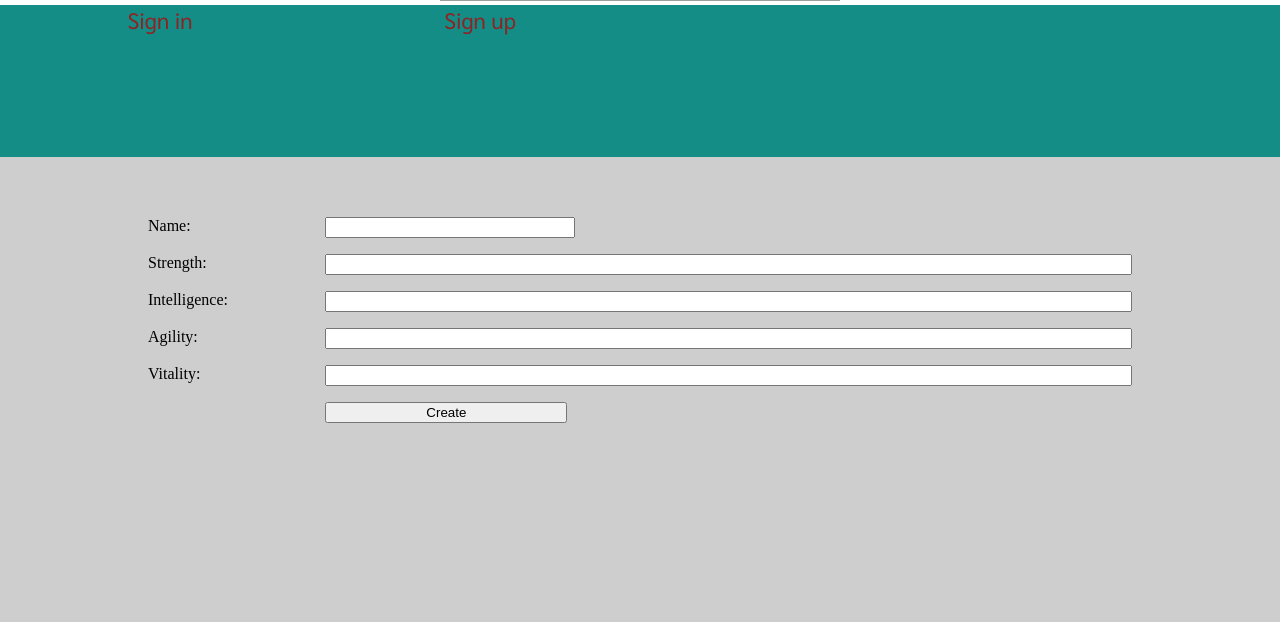
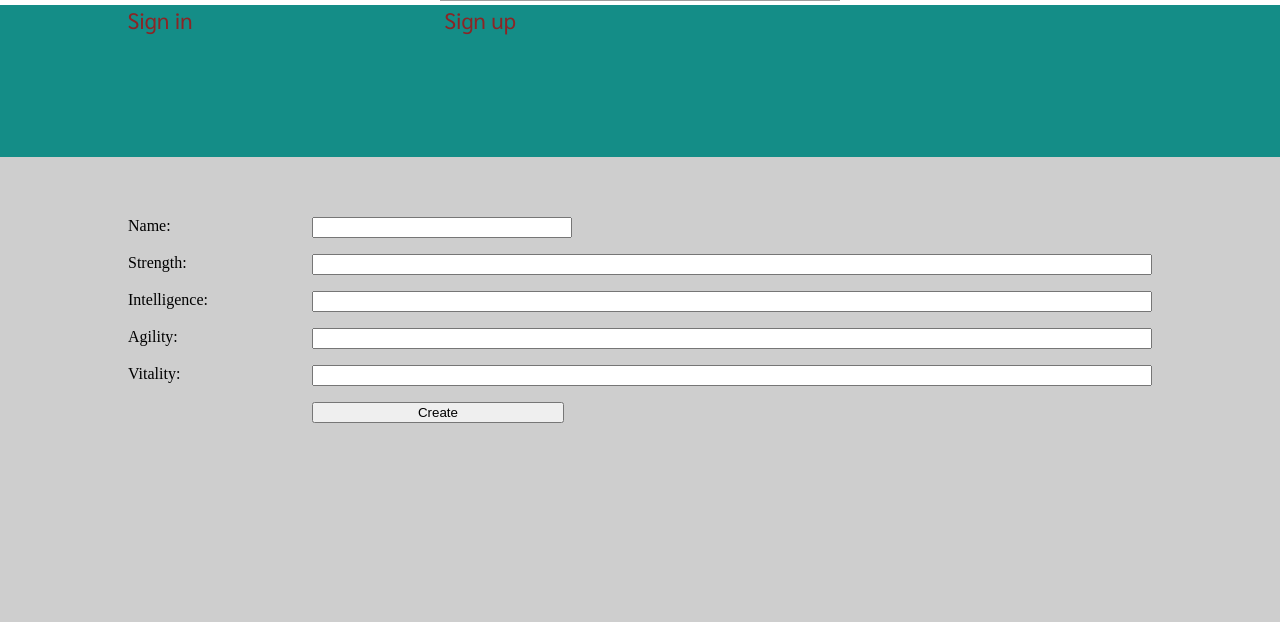
Before and after one commit to michal-mietus/amadventure-alfa, a Django app: template game/templates/game/create_hero.html in a window 1280 px wide. Shown: the part 299-921 px from the top of the page. Run offline with Django 3.2, Linux system fonts and the light colour scheme; the template is opened without the code that fills it: values that come from a table or form of the project are taken from there, others are empty; grey boxes are pictures that could not be loaded.

Commit message:
Removed padding form hero forms styling.

```diff
--- a/game/static/game/styles/hero_form.css
+++ b/game/static/game/styles/hero_form.css
@@ -1,5 +1,4 @@
 form {
-    padding: 0 20px 0 20px;
     margin: 30px auto 30px auto;
     display: grid;
     grid-template-columns: 0.2fr 1fr;
```
